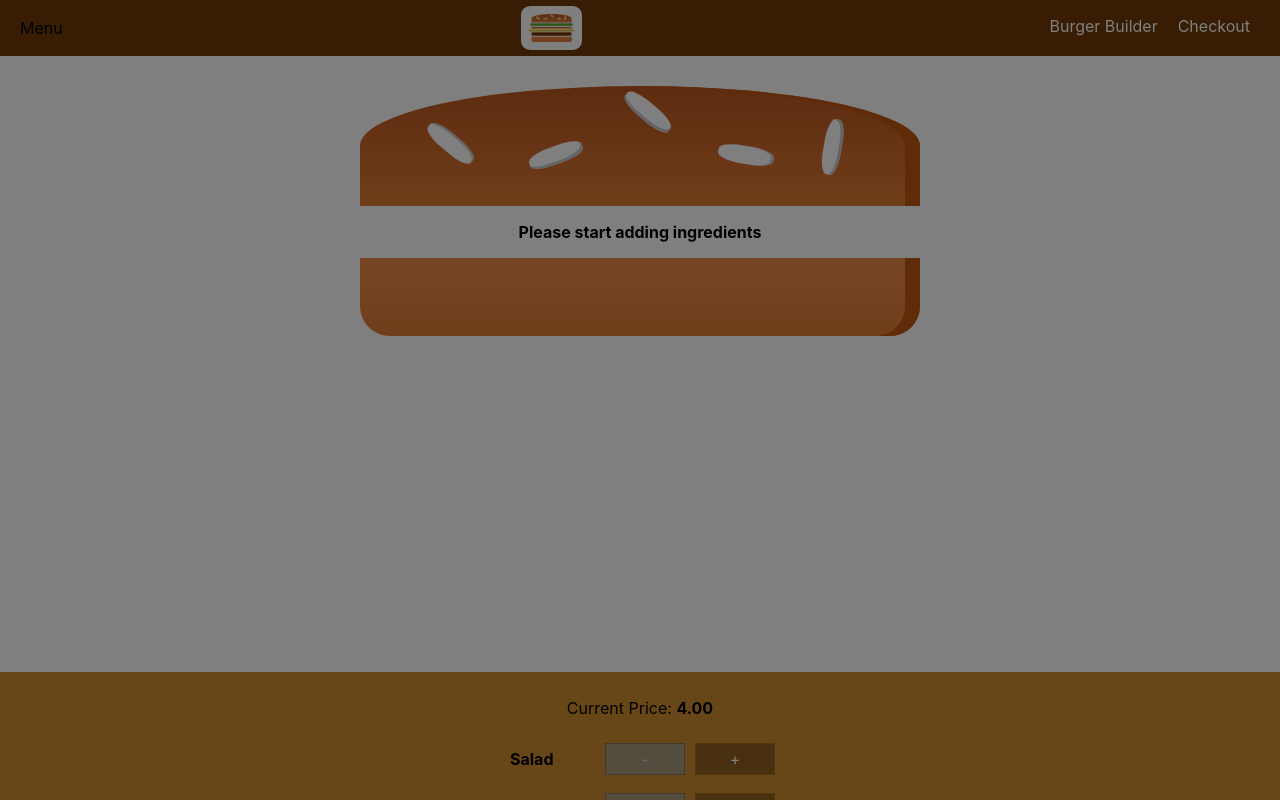
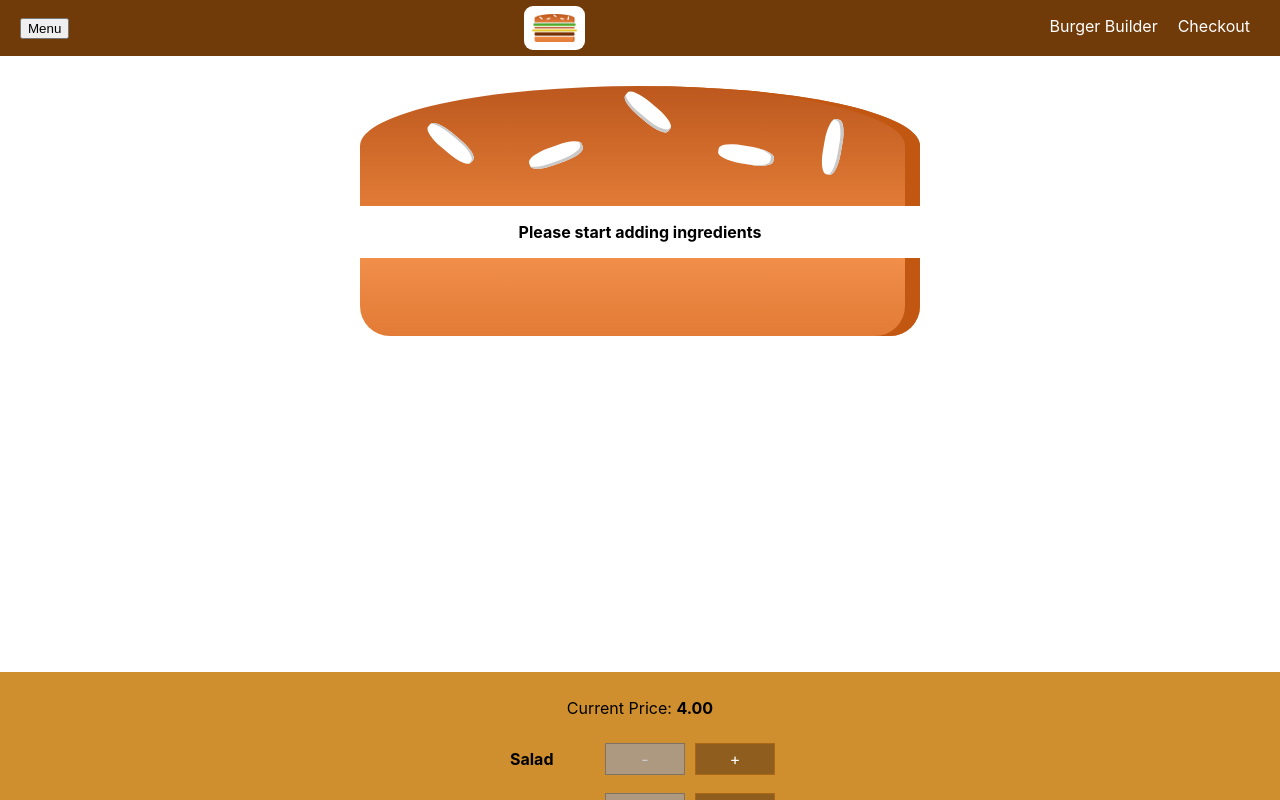
Before and after one commit to asanchez3315/Burger-Builder, a React (Create React App) app: page / in a window 1280 px wide. Shown: the top 800 px of the page. Built offline with nearby package versions, Linux system fonts and the light colour scheme.

Commit message:
added toggle button functionality

```diff
--- a/src/components/Layout/Layout.js
+++ b/src/components/Layout/Layout.js
@@ -7,17 +7,24 @@ import SideDrawer from '../Navigation/Sidedrawer/Sidedrawer';
 
 class Layout extends Component {
     state={
-        showSideDrawer: true
+        showSideDrawer: false
+
     }
     sideDrawerClosedHandler = () => {
         this.setState({showSideDrawer:false})
+    }
+
+    toggleClickHandler = () => {
+        this.setState((prevState)=>{
+            return {showSideDrawer:!prevState.showSideDrawer}
+        })
     }
 
     render() {
         return (
             <Auxillary>
 
-                <Toolbar  />
+                <Toolbar  drawerToggleClick={this.toggleClickHandler}  />
                 <SideDrawer Open={this.state.showSideDrawer} Closed={this.sideDrawerClosedHandler}  />
                 <main className={classes.Content}>
                     {this.props.children}
--- a/src/components/Navigation/Toolbar/Toolbar.js
+++ b/src/components/Navigation/Toolbar/Toolbar.js
@@ -2,12 +2,12 @@ import React from 'react'
 import classes from './Toolbar.module.css'
 import Logo from '../../Logo/Logo'
 import NavigationItems from '../../Navigation/NavigationItems/NavigationItems'
+import ToggleBtn from '../../togglebtn/ToggleBtn'
 
-
-const toolbar = () => (
+const toolbar = (props) => (
 
     <header className={classes.Toolbar}>
-        <div>Menu</div>
+        <ToggleBtn clicked={props.drawerToggleClick} />
         <div className={classes.Logo}>
             <Logo />
         </div>
--- /dev/null
+++ b/src/components/togglebtn/ToggleBtn.js
@@ -0,0 +1,8 @@
+import React from 'react'
+
+const toggleBtn = (props) => (
+
+    <button onClick={props.clicked}>Menu</button>
+)
+
+export default toggleBtn
```
